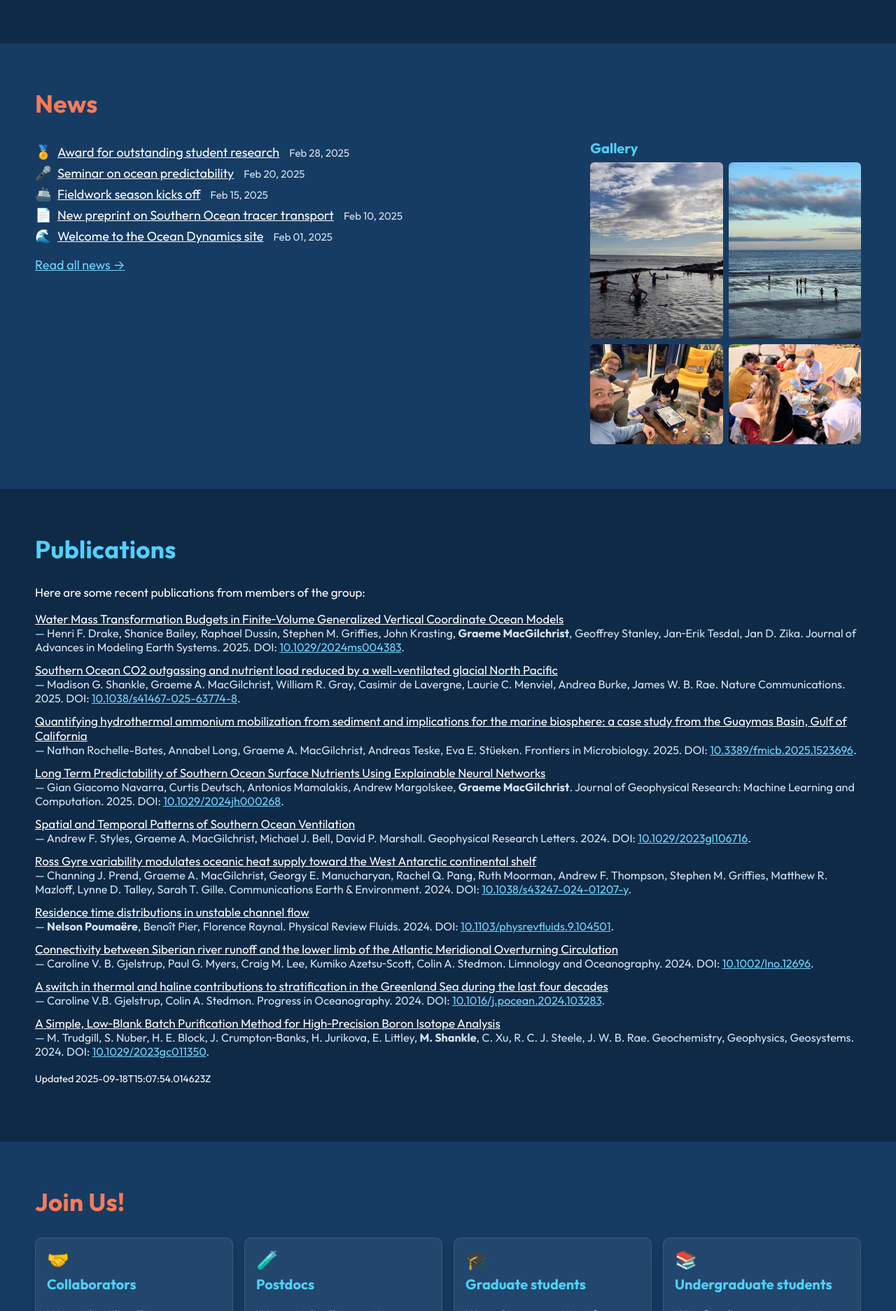
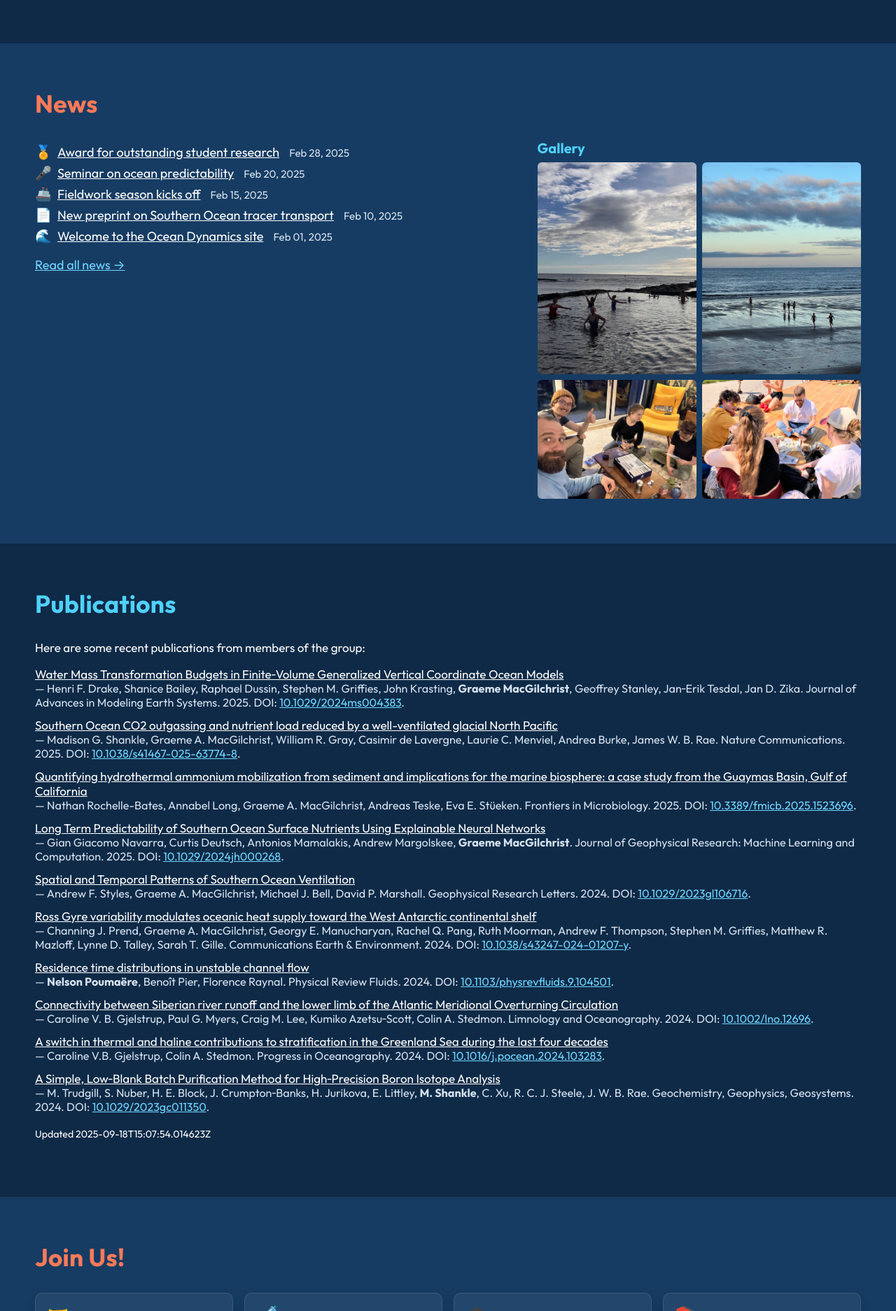
Before and after one commit to ODyn-StAndrews/ODyn-StAndrews.github.io, a Jekyll site: the page built from index.html, in a window 1280 px wide. Shown: the part 4205-6079 px from the top of the page at 70% size. Built offline with Jekyll 4.4.1, drawn with Linux system fonts in a browser that asks for light colours.

Commit message:
News/Gallery: widen gallery column (3fr/2fr) and increase gap for better balance

```diff
--- a/assets/css/styles.css
+++ b/assets/css/styles.css
@@ -198,7 +198,7 @@ footer { text-align: center; padding: 24px; background: var(--bg-3); }
 }
 
 /* News */
-.news-layout { display: grid; grid-template-columns: 2fr 1fr; gap: 20px; align-items: start; }
+.news-layout { display: grid; grid-template-columns: 3fr 2fr; gap: 24px; align-items: start; }
 .news-list { list-style: none; padding: 0; margin: 0; }
 .news-list li { display: flex; align-items: baseline; gap: 8px; margin: 6px 0; }
 .news-list .news-emoji { font-size: 1.2rem; }
```
